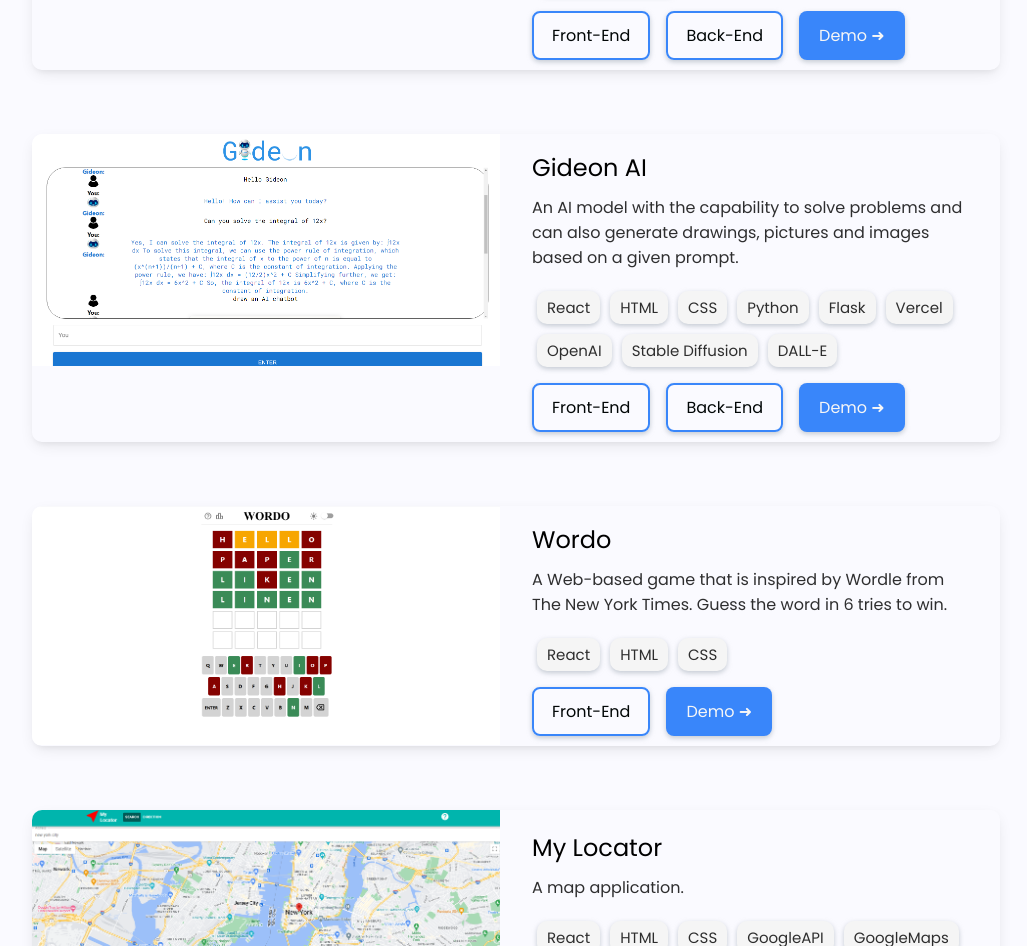
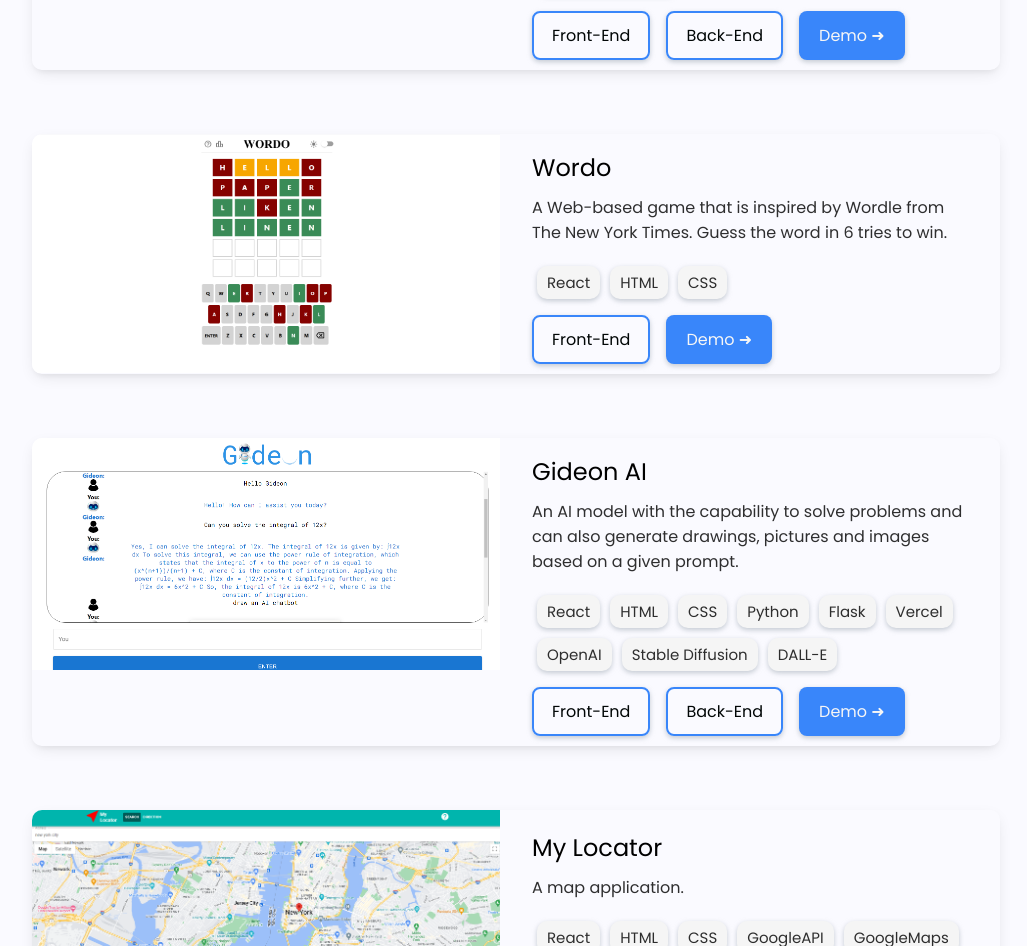
Before and after one commit to adeziio/portfolio, a React (Create React App) app: page / in a window 1280 px wide. Shown: the part 3760-4706 px from the top of the page, without its empty margins (124-1151 px from the left). Built offline with nearby package versions, Linux system fonts and the light colour scheme.

Commit message:
switch order

```diff
--- a/src/data/ProjectData.js
+++ b/src/data/ProjectData.js
@@ -31,6 +31,16 @@ export const ProjectList = [
     demo_url: "https://starchat.vercel.app/",
   },
   {
+    img: "/wordo.png",
+    title: "Wordo",
+    description: "A Web-based game that is inspired by Wordle from The New York Times. Guess the word in 6 tries to win.",
+    tech_stack: ['React', 'HTML', 'CSS'],
+    github_url: "",
+    github_url_frontend: "https://github.com/adeziio/wordo",
+    github_url_backend: "",
+    demo_url: "https://wordo-game.vercel.app/",
+  },
+  {
     img: "/gideon.png",
     title: "Gideon AI",
     description: "An AI model with the capability to solve problems and can also generate drawings, pictures and images based on a given prompt.",
@@ -39,16 +49,6 @@ export const ProjectList = [
     github_url_frontend: "https://github.com/adeziio/gideon",
     github_url_backend: "https://github.com/adeziio/gideon-ai",
     demo_url: "https://gideon-chat.vercel.app/",
-  },
-  {
-    img: "/wordo.png",
-    title: "Wordo",
-    description: "A Web-based game that is inspired by Wordle from The New York Times. Guess the word in 6 tries to win.",
-    tech_stack: ['React', 'HTML', 'CSS'],
-    github_url: "",
-    github_url_frontend: "https://github.com/adeziio/wordo",
-    github_url_backend: "",
-    demo_url: "https://wordo-game.vercel.app/",
   },
   {
     img: "/locator.png",
```
